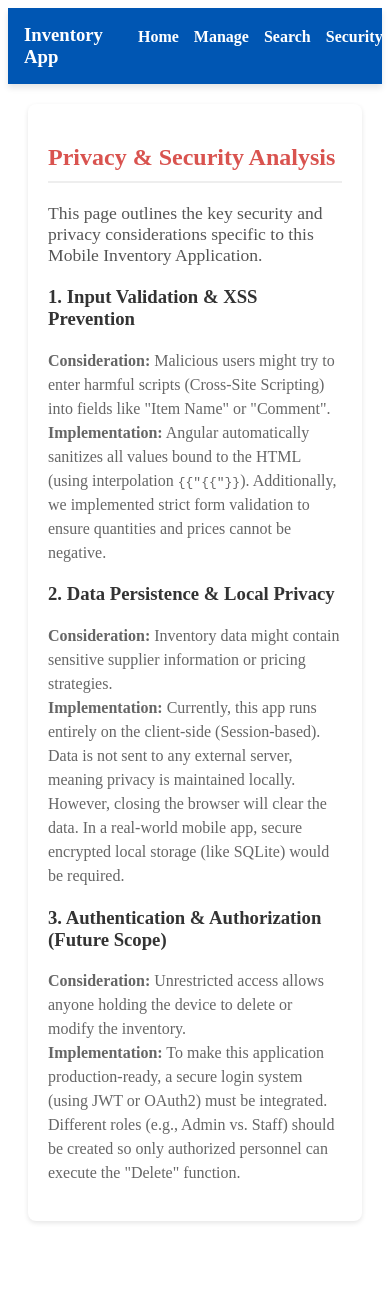
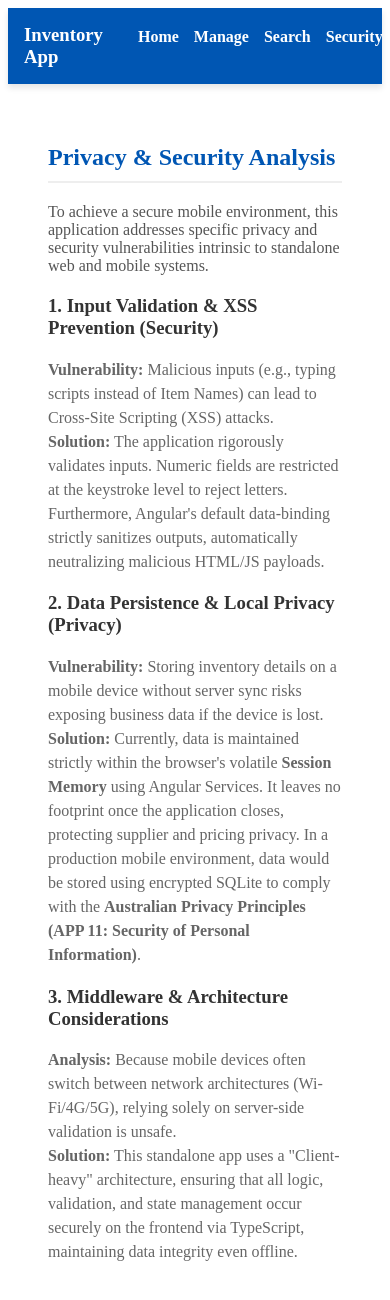
Before and after one commit to Novice-6/A2_PMS_WH, an Angular app in the folder Part2/: page /security in a window 390 px wide. Shown: the top 1300 px of the page. Before the commit the page ends 1249 px from the top, so only its background shows below. Built offline with nearby package versions, Linux system fonts and the light colour scheme.

Commit message:
Introduce some real concepts of data protection regulations (such as the Australian Privacy Principles APP) and the impact of mobile device architectures

```diff
--- a/Part2/src/app/components/security-analysis/security-analysis.component.html
+++ b/Part2/src/app/components/security-analysis/security-analysis.component.html
@@ -1,26 +1,33 @@
-<div style="padding: 20px; max-width: 800px; margin: auto; background: #fff; border-radius: 8px; box-shadow: 0 2px 5px rgba(0,0,0,0.1);">
-  <h2 style="color: #d9534f; border-bottom: 2px solid #eee; padding-bottom: 10px;">Privacy & Security Analysis</h2>
-  <p style="color: #555; font-size: 1.1rem;">
-    This page outlines the key security and privacy considerations specific to this Mobile Inventory Application.
+<div style="padding: 20px; max-width: 800px; margin: auto; background: #fff; border-radius: 8px;">
+  <h2 style="color: #0056b3; border-bottom: 2px solid #eee; padding-bottom: 10px;">Privacy & Security Analysis</h2>
+  <p style="color: #555;">
+    To achieve a secure mobile environment, this application addresses specific privacy and security vulnerabilities intrinsic to standalone web and mobile systems.
   </p>
 
+  <!-- 1. 输入验证与防注 -->
   <div style="margin-top: 20px;">
-    <h3 style="color: #333;">1. Input Validation & XSS Prevention</h3>
+    <h3 style="color: #333;">1. Input Validation & XSS Prevention (Security)</h3>
     <p style="color: #666; line-height: 1.5;">
-      <strong>Consideration:</strong> Malicious users might try to enter harmful scripts (Cross-Site Scripting) into fields like "Item Name" or "Comment".<br>
-      <strong>Implementation:</strong> Angular automatically sanitizes all values bound to the HTML (using interpolation <code>{{ '{{"{{"}}' }}</code>). Additionally, we implemented strict form validation to ensure quantities and prices cannot be negative.
+      <strong>Vulnerability:</strong> Malicious inputs (e.g., typing scripts instead of Item Names) can lead to Cross-Site Scripting (XSS) attacks.<br>
+      <strong>Solution:</strong> The application rigorously validates inputs. Numeric fields are restricted at the keystroke level to reject letters. Furthermore, Angular's default data-binding strictly sanitizes outputs, automatically neutralizing malicious HTML/JS payloads.
     </p>
+  </div>
 
-    <h3 style="color: #333;">2. Data Persistence & Local Privacy</h3>
+  <!-- 2. 数据持久化与本地隐私 -->
+  <div style="margin-top: 15px;">
+    <h3 style="color: #333;">2. Data Persistence & Local Privacy (Privacy)</h3>
     <p style="color: #666; line-height: 1.5;">
-      <strong>Consideration:</strong> Inventory data might contain sensitive supplier information or pricing strategies.<br>
-      <strong>Implementation:</strong> Currently, this app runs entirely on the client-side (Session-based). Data is not sent to any external server, meaning privacy is maintained locally. However, closing the browser will clear the data. In a real-world mobile app, secure encrypted local storage (like SQLite) would be required.
+      <strong>Vulnerability:</strong> Storing inventory details on a mobile device without server sync risks exposing business data if the device is lost.<br>
+      <strong>Solution:</strong> Currently, data is maintained strictly within the browser's volatile <b>Session Memory</b> using Angular Services. It leaves no footprint once the application closes, protecting supplier and pricing privacy. In a production mobile environment, data would be stored using encrypted SQLite to comply with the <b>Australian Privacy Principles (APP 11: Security of Personal Information)</b>.
     </p>
+  </div>
 
-    <h3 style="color: #333;">3. Authentication & Authorization (Future Scope)</h3>
+  <!-- 3. ULO1 要求：移动设备架构考量 -->
+  <div style="margin-top: 15px;">
+    <h3 style="color: #333;">3. Middleware & Architecture Considerations</h3>
     <p style="color: #666; line-height: 1.5;">
-      <strong>Consideration:</strong> Unrestricted access allows anyone holding the device to delete or modify the inventory.<br>
-      <strong>Implementation:</strong> To make this application production-ready, a secure login system (using JWT or OAuth2) must be integrated. Different roles (e.g., Admin vs. Staff) should be created so only authorized personnel can execute the "Delete" function.
+      <strong>Analysis:</strong> Because mobile devices often switch between network architectures (Wi-Fi/4G/5G), relying solely on server-side validation is unsafe. <br>
+      <strong>Solution:</strong> This standalone app uses a "Client-heavy" architecture, ensuring that all logic, validation, and state management occur securely on the frontend via TypeScript, maintaining data integrity even offline.
     </p>
   </div>
 </div>
```
